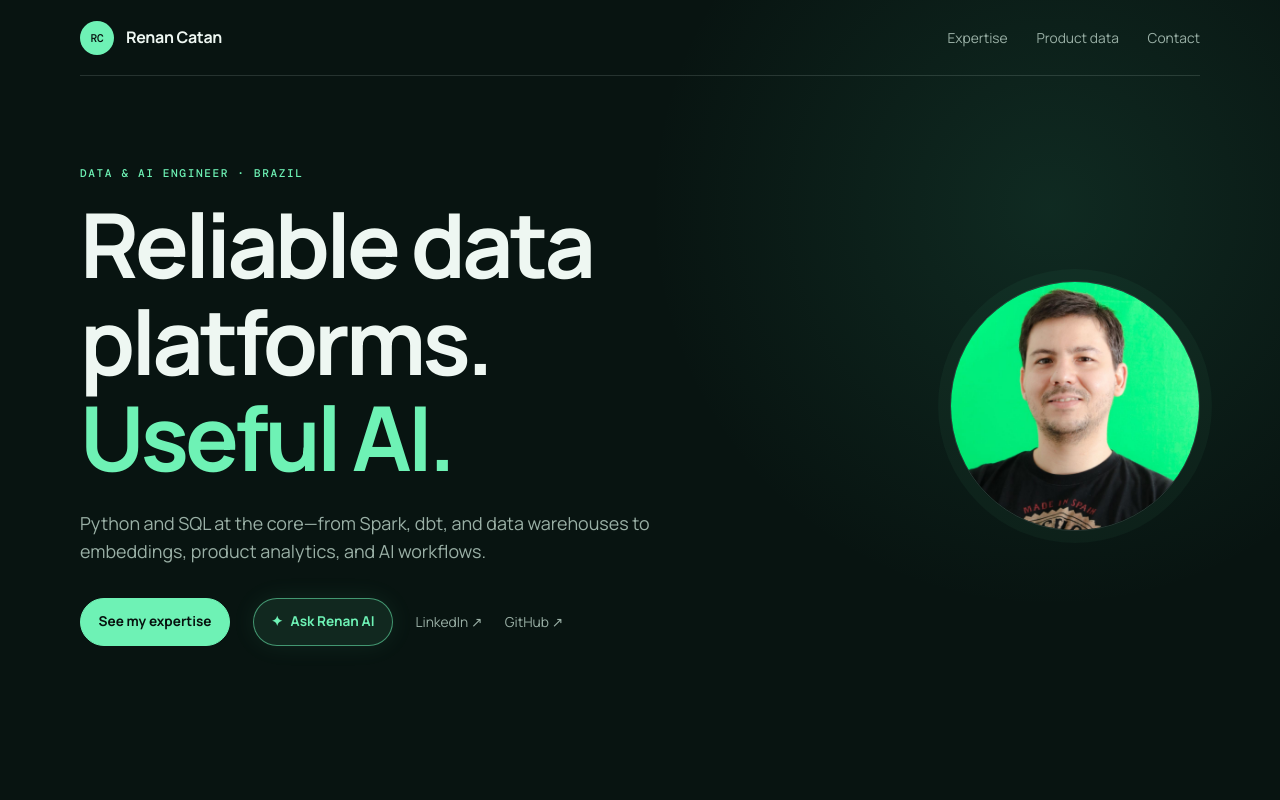
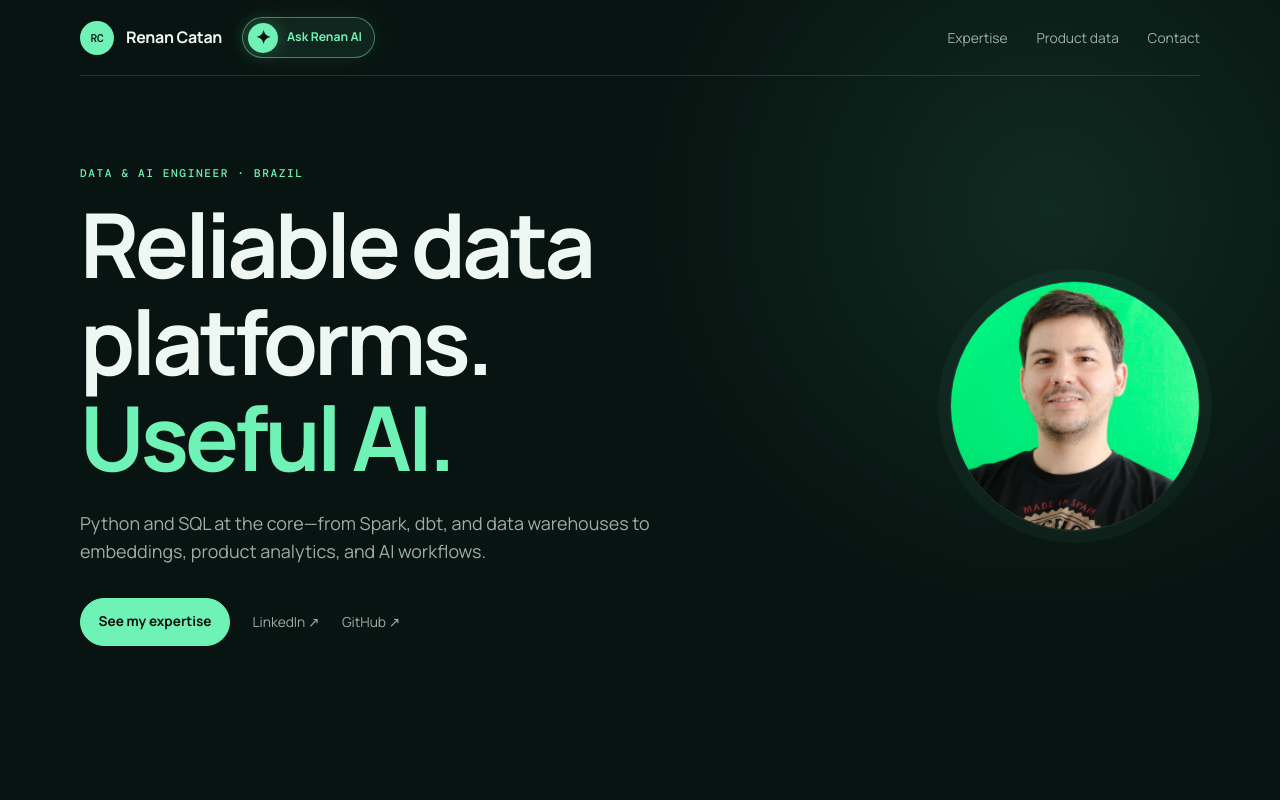
Before and after one commit to renancatan/portfolio, a plain HTML site: page index.html in a window 1280 px wide. Shown: the top 800 px of the page. Drawn offline with nearby package versions, Linux system fonts and the light colour scheme.

Commit message:
feat: move AI launcher into header

```diff
--- a/assets/css/styles.css
+++ b/assets/css/styles.css
@@ -52,6 +52,7 @@ button { font: inherit; }
   justify-content: space-between;
   border-bottom: 1px solid var(--line);
 }
+.header-identity { display: flex; align-items: center; gap: 1.25rem; }
 .brand {
   display: flex;
   align-items: center;
@@ -69,6 +70,39 @@ button { font: inherit; }
   background: var(--accent);
   color: var(--ink);
   font: 500 .7rem "DM Mono", monospace;
+}
+.header-ai {
+  display: inline-flex;
+  align-items: center;
+  gap: .55rem;
+  padding: .3rem .75rem .3rem .32rem;
+  border: 1px solid rgba(110, 242, 181, .48);
+  border-radius: 999px;
+  background: rgba(110, 242, 181, .08);
+  color: var(--accent);
+  font-size: .76rem;
+  font-weight: 700;
+  cursor: pointer;
+  box-shadow: 0 0 24px rgba(110, 242, 181, .08);
+  transition: transform .2s ease, background-color .2s ease, color .2s ease;
+}
+.header-ai-icon {
+  display: grid;
+  place-items: center;
+  width: 30px;
+  height: 30px;
+  border-radius: 50%;
+  background: var(--accent);
+  color: var(--ink);
+  font-size: 1.15rem;
+  line-height: 1;
+  box-shadow: 0 0 18px rgba(110, 242, 181, .28);
+}
+.header-ai-short { display: none; }
+.header-ai:hover, .header-ai:focus-visible {
+  transform: translateY(-1px);
+  background: var(--accent);
+  color: var(--ink);
 }
 nav { display: flex; gap: 1.8rem; }
 nav a, .text-link {
@@ -122,18 +156,6 @@ h3 { margin-bottom: .5rem; font-size: 1.45rem; }
 }
 .button:hover { transform: translateY(-2px); }
 .button-primary { background: var(--accent); border-color: var(--accent); color: var(--ink); }
-.button-ai {
-  border-color: rgba(110, 242, 181, .55);
-  background: rgba(110, 242, 181, .09);
-  color: var(--accent);
-  cursor: pointer;
-  box-shadow: 0 0 24px rgba(110, 242, 181, .08);
-}
-.button-ai:hover, .button-ai:focus-visible {
-  border-color: var(--accent);
-  background: var(--accent);
-  color: var(--ink);
-}
 .portrait {
   overflow: hidden;
   aspect-ratio: 1;
@@ -380,6 +402,11 @@ footer {
 }
 @media (max-width: 760px) {
   .site-header, main, footer { width: min(calc(100% - 2rem), var(--max)); }
+  .header-identity { gap: .7rem; }
+  .header-ai { gap: .4rem; padding: .25rem .55rem .25rem .27rem; }
+  .header-ai-icon { width: 28px; height: 28px; font-size: 1.05rem; }
+  .header-ai-full { display: none; }
+  .header-ai-short { display: inline; }
   .nav-toggle {
     display: grid;
     gap: 6px;
--- a/index.html
+++ b/index.html
@@ -18,10 +18,17 @@
   <a class="skip-link" href="#main">Skip to content</a>
 
   <header class="site-header">
-    <a class="brand" href="#top" aria-label="Renan Catan, home">
-      <span class="brand-mark" aria-hidden="true">RC</span>
-      <span>Renan Catan</span>
-    </a>
+    <div class="header-identity">
+      <a class="brand" href="#top" aria-label="Renan Catan, home">
+        <span class="brand-mark" aria-hidden="true">RC</span>
+        <span>Renan Catan</span>
+      </a>
+      <button class="header-ai" type="button" data-chat-open aria-label="Ask Renan AI" aria-haspopup="dialog" aria-controls="ask-renan">
+        <span class="header-ai-icon" aria-hidden="true">✦</span>
+        <span class="header-ai-full" aria-hidden="true">Ask Renan AI</span>
+        <span class="header-ai-short" aria-hidden="true">Ask AI</span>
+      </button>
+    </div>
     <button class="nav-toggle" type="button" aria-expanded="false" aria-controls="site-nav">
       <span class="sr-only">Toggle navigation</span>
       <span></span><span></span>
@@ -44,9 +51,6 @@
         </p>
         <div class="hero-actions">
           <a class="button button-primary" href="#expertise">See my expertise</a>
-          <button class="button button-ai" type="button" data-chat-open aria-haspopup="dialog" aria-controls="ask-renan">
-            <span aria-hidden="true">✦</span> Ask Renan AI
-          </button>
           <a class="text-link" href="https://www.linkedin.com/in/renan-catan/" target="_blank" rel="noopener noreferrer">
             LinkedIn <span aria-hidden="true">↗</span>
           </a>
```
